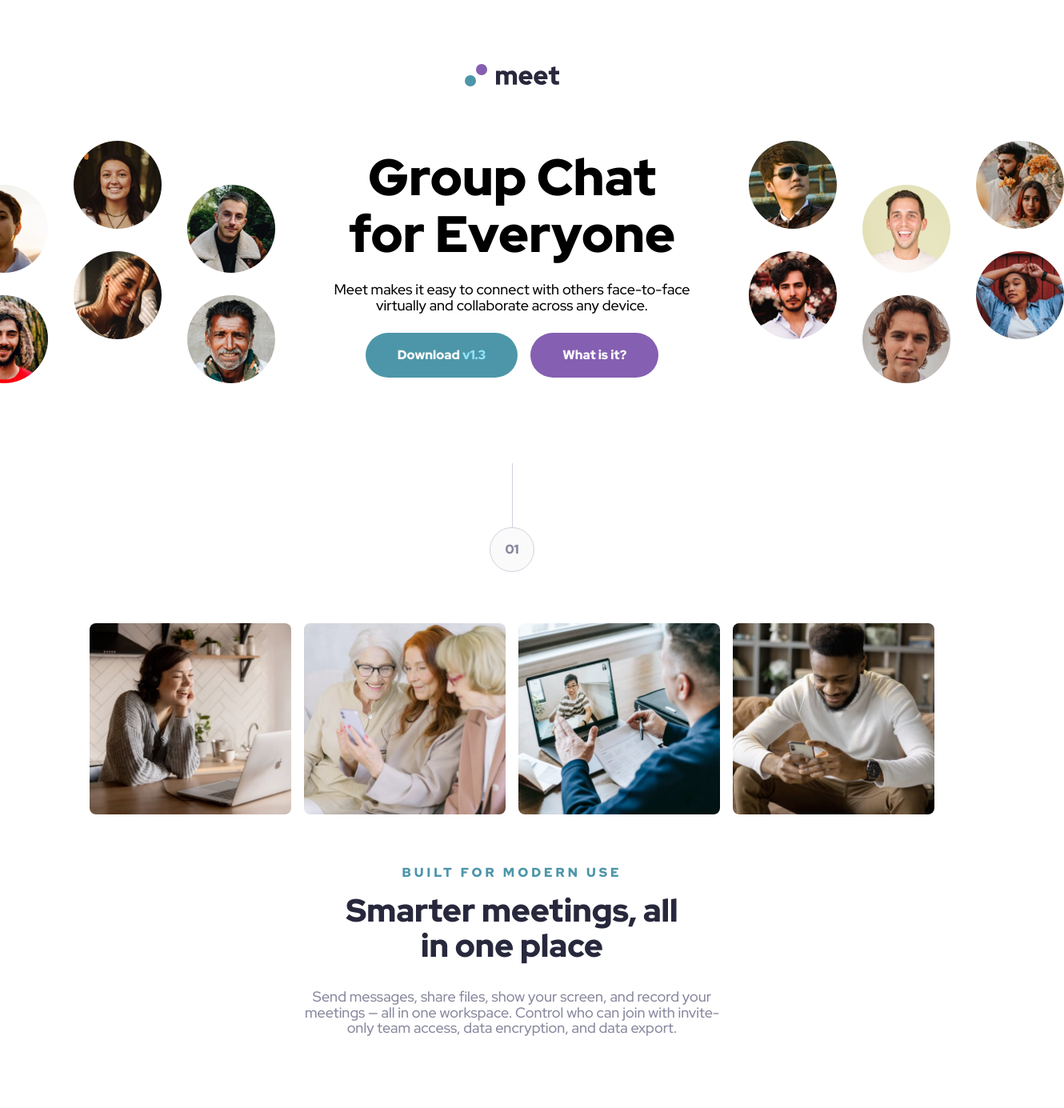
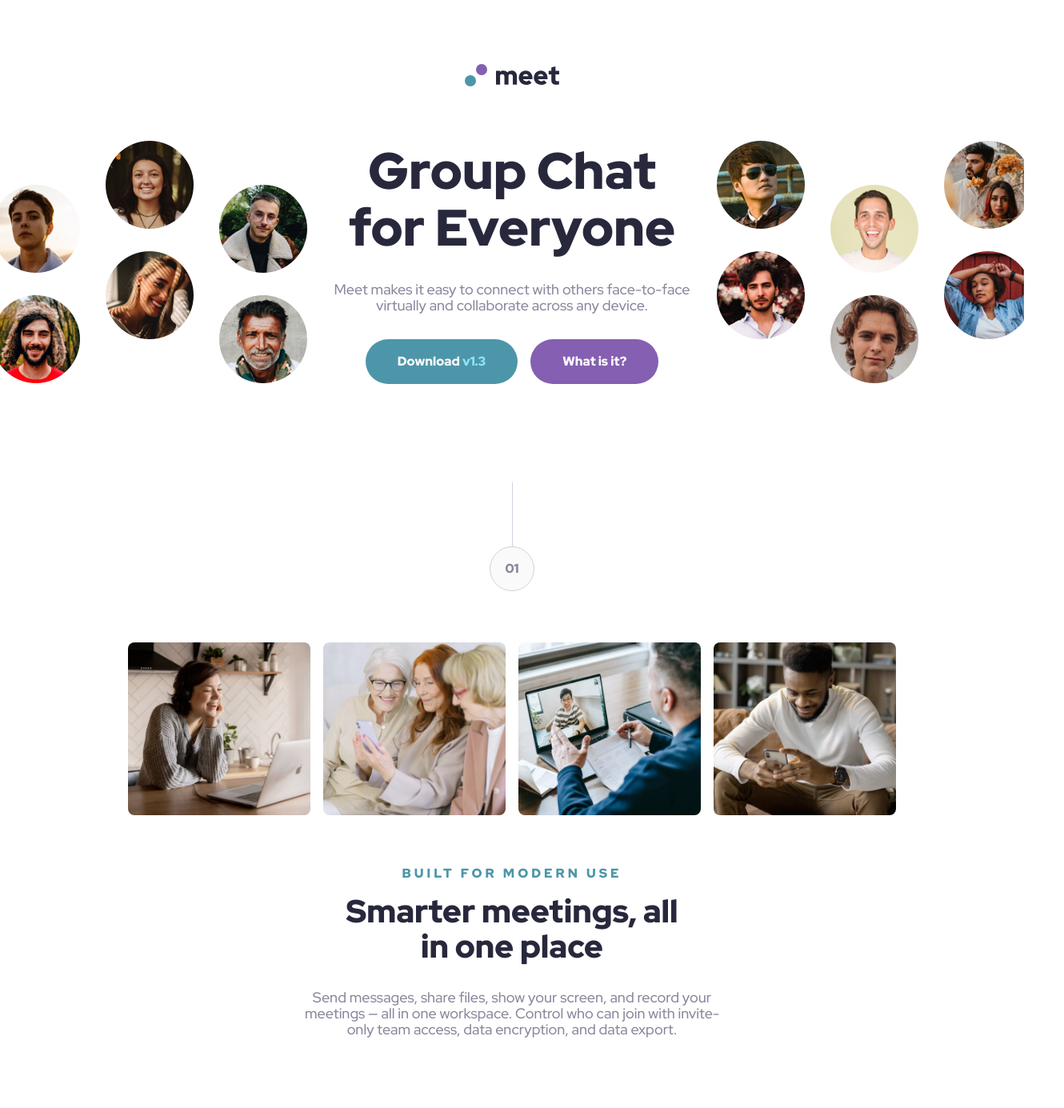
Before and after one commit to RicardoGeada/fm-meet-landing-page, a React (Vite) app: page /#/ in a window 1280 px wide. Shown: the top 1385 px of the page at 80% size, 1330 px wide, since content can reach past the window. Built offline with nearby package versions, Linux system fonts and the light colour scheme.

Commit message:
style(): minor styling fixes

```diff
--- a/src/components/Hero/Hero.module.scss
+++ b/src/components/Hero/Hero.module.scss
@@ -2,6 +2,7 @@
 
 .hero-section {
   max-width: 90em; /* 1440px */
+  overflow-x: hidden;
   margin: auto;
   padding: var(--space-800) 0;
   display: flex;
@@ -12,10 +13,12 @@
 
   @media (min-width: 48em) {
     gap: var(--space-900);
+    padding: var(--space-800) 0;
   }
 
   @media (min-width: 67.5em) {
     flex-direction: row;
+    gap: var(--space-400);
   }
 
   &__image {
@@ -45,13 +48,19 @@
     @media (min-width: 48em) {
       margin: auto;
     }
+
+    @media (min-width: 67.5em) {
+      gap: var(--space-400);
+    }
   }
 
   &__headline {
+    color: var(--color-slate-900);
     @include fonts.apply-text-preset("1");
   }
 
   &__description {
+    color: var(--color-slate-600);
     @include fonts.apply-text-preset("4");
   }
 
--- a/src/components/MainContent/MainContent.module.scss
+++ b/src/components/MainContent/MainContent.module.scss
@@ -8,6 +8,14 @@
   gap: var(--space-800);
   max-width: 70em; /* 1120px */
   margin: auto;
+
+  @media (min-width: 48em) {
+    padding: var(--space-700) var(--space-400) var(--space-800);
+  }
+
+  @media (min-width: 67.5em) {
+    padding: var(--space-700) var(--space-1000) var(--space-900);
+  }
 
   &__image-collage {
     display: grid;
```
